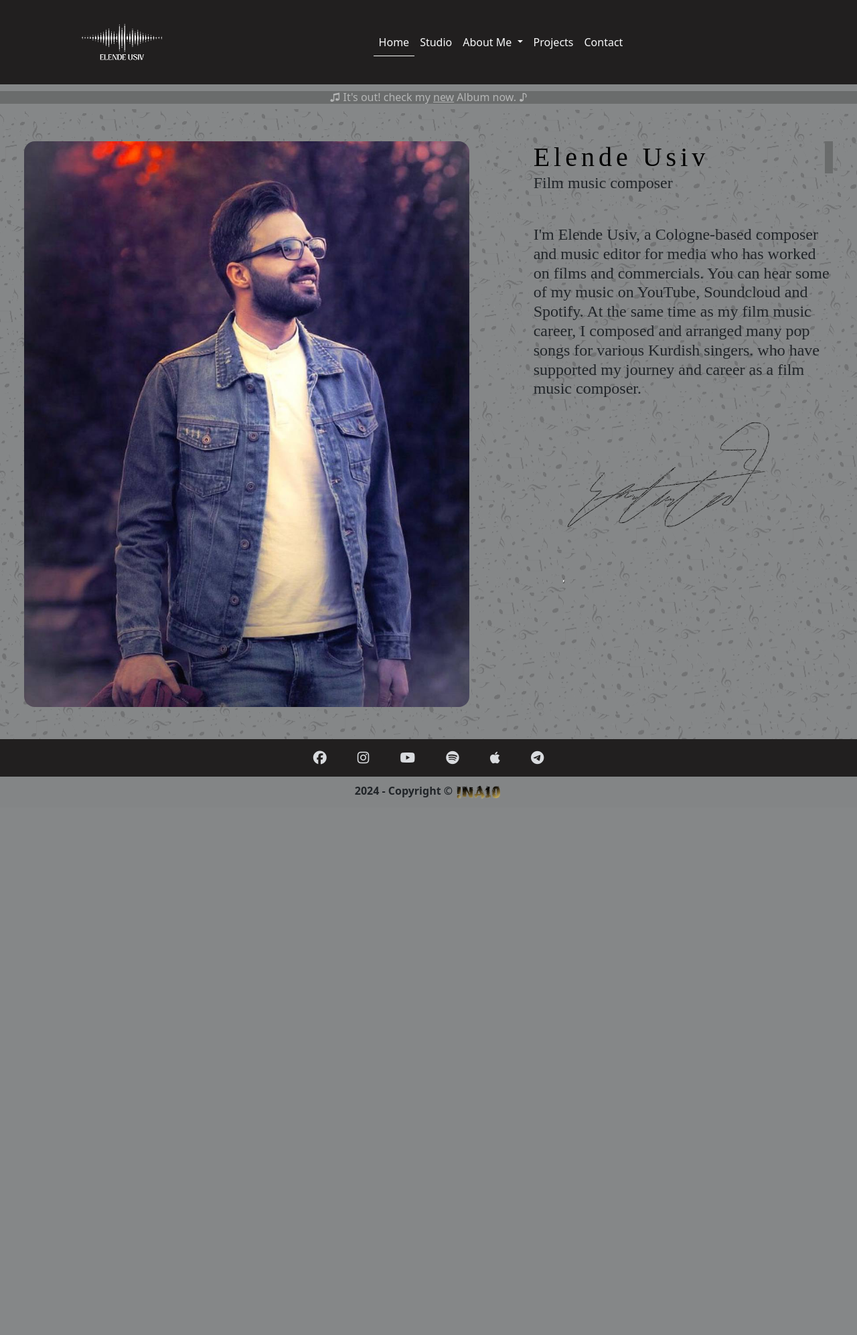
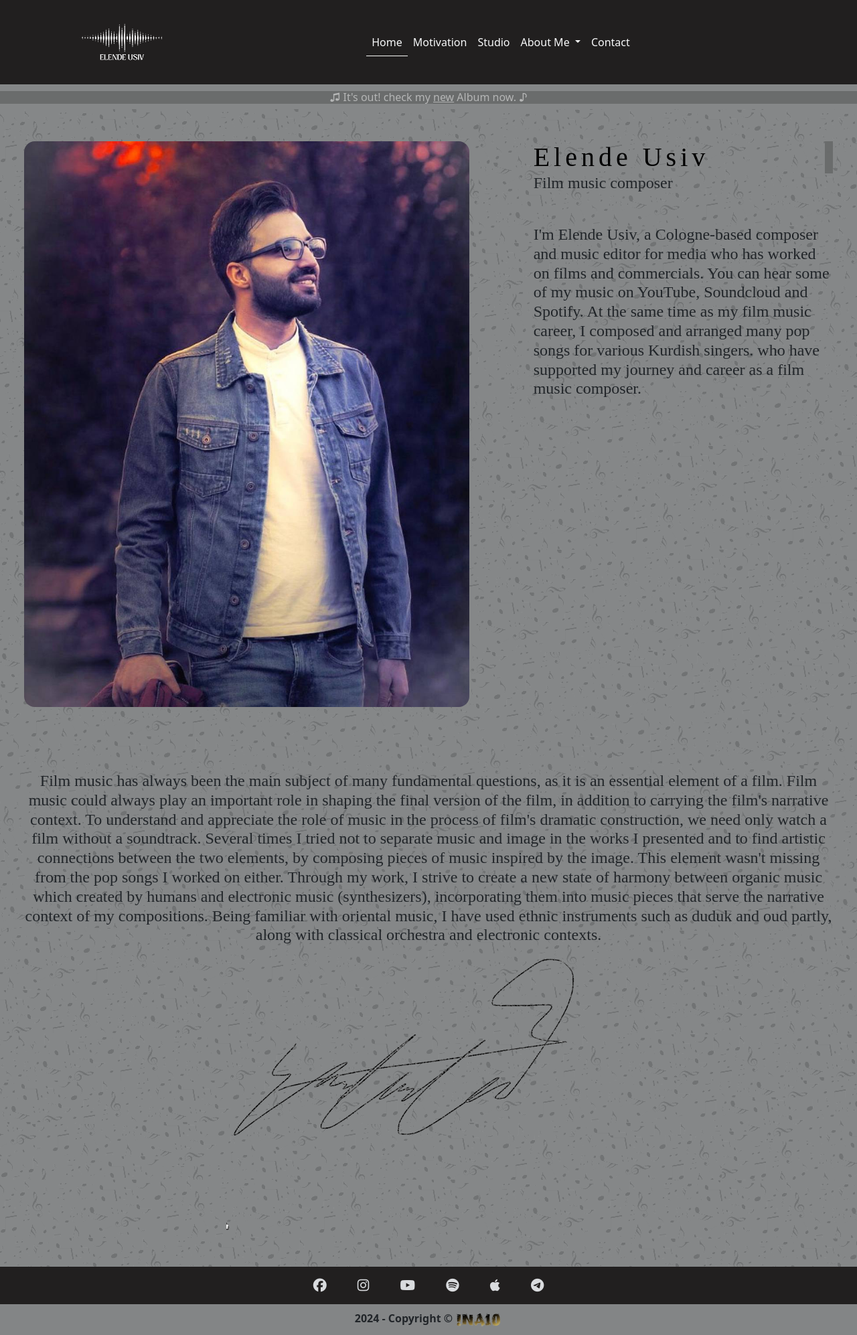
Before and after one commit to Mo-Inalo/elende-usiv.de, a PHP site: page / in a window 1280 px wide. Shown: the whole page at 67% size. Before the commit the page ends 1193 px from the top, so only its background shows below. Run offline with PHP 8.4, Linux system fonts and the light colour scheme; some libraries are stand-ins or nearby versions.

Commit message:
finale Abarbeitung 8

```diff
--- a/index.php
+++ b/index.php
@@ -14,10 +14,13 @@ include "templates/breakingnews.php"
 ?>
 
 
-<main>
+<main  >
+
+
+
     <div class="row"  style="background-image: url('images/entfer.png') ">
 
-        <div  class="col-md-7 p-5">
+        <div  class="col-md-7 p-5"style="">
             <img class="rounded-4 img-fluid height:auto border-primary-subtle" src="images/e1.jpg" alt="Elende Usiv"   >
         </div>
 
@@ -36,13 +39,13 @@ include "templates/breakingnews.php"
                 who have supported my journey and career as a film music composer.
 
             </h5>
-        <div style="text-align: center ; margin-top: -20px">
-            <img src="images/unterschrift.png" style="height=80%" width="80%">
-        </div>
+
 
         </div>
 
-
+    <?php
+    include "templates/motivatio.php"
+    ?>
 
 </main>
 
--- /dev/null
+++ b/templates/motivatio.php
@@ -0,0 +1,53 @@
+
+
+
+<style>
+    * {
+        box-sizing: border-box;
+    }
+
+    /* Create two equal columns that floats next to each other */
+    .column {
+        float: left;
+        width: 50%;
+        padding: 10px;
+        height: 300px; /* Should be removed. Only for demonstration */
+    }
+
+    /* Clear floats after the columns */
+    .row:after {
+        content: "";
+        display: table;
+        clear: both;
+    }
+</style>
+
+
+
+
+
+
+
+<div class=" px-5 py-5" ;">
+
+    <h4 align="center" class="Elendeauswahl">
+        Film music has always been the main subject of many fundamental questions, as it is an essential element of a film.
+        Film music could always play an important role in shaping the final version of the film, in addition to carrying
+        the film's narrative context.
+        To understand and appreciate the role of music in the process of film's dramatic construction, we need only watch a
+        film without a soundtrack.
+        Several times I tried not to separate music and image in the works I presented and to find artistic connections between
+        the two elements, by composing pieces of music inspired by the image.
+        This element wasn't missing from the pop songs
+        I worked on either.
+        Through my work, I strive to create a new state of harmony between organic music which created by humans and electronic
+        music (synthesizers), incorporating them into music pieces that serve the narrative context of my compositions.
+        Being familiar with oriental music, I have used ethnic instruments such as duduk and oud partly, along with classical
+        orchestra and electronic contexts.
+
+    </h4>
+    <div style="text-align: center;">
+        <img src="images/unterschrift.png" style="height=50%" width="50%">
+    </div>
+
+</div>
--- a/templates/nav.php
+++ b/templates/nav.php
@@ -43,6 +43,12 @@ $page = basename($_SERVER['PHP_SELF'],'.php');
                         Home
                     </a>
                 </li>
+                <li class="navbar-item  ">
+                    <a href="/elende-usiv.de/motivation.php" class="nav-link text-light
+                    <?php echo ($page == 'motivation') ? 'active' :''?>">
+                        Motivation
+                    </a>
+                </li>
                 <li class="navbar-item   ">
                     <a href="/studio.php" class="nav-link text-light
                     <?php echo ($page == 'studio') ? 'active' :''?>">
@@ -64,16 +70,11 @@ $page = basename($_SERVER['PHP_SELF'],'.php');
                         <li><a class="dropdown-item text-light
                         <?php echo ($page == 'biography') ? 'active' :''?>" href="/biography.php">Biography</a></li>
                         <li><a class="dropdown-item text-light
-                        <?php echo ($page == 'motivation') ? 'active' :''?>" href="/motivation.php">Motivation</a></li>
+                        <?php echo ($page == 'projects') ? 'active' :''?>" href="/elende-usiv.de/projects.php">Projects</a></li>
 
                     </ul>
                 </li>
-                <li class="navbar-item  ">
-                    <a href="/projects.php" class="nav-link text-light
-                    <?php echo ($page == 'projects') ? 'active' :''?>">
-                        Projects
-                    </a>
-                </li>
+
                 <li class="navbar-item ">
                     <a href="/contact.php" class="nav-link text-light
                     <?php echo ($page == 'contact') ? 'active' :''?>">
```
